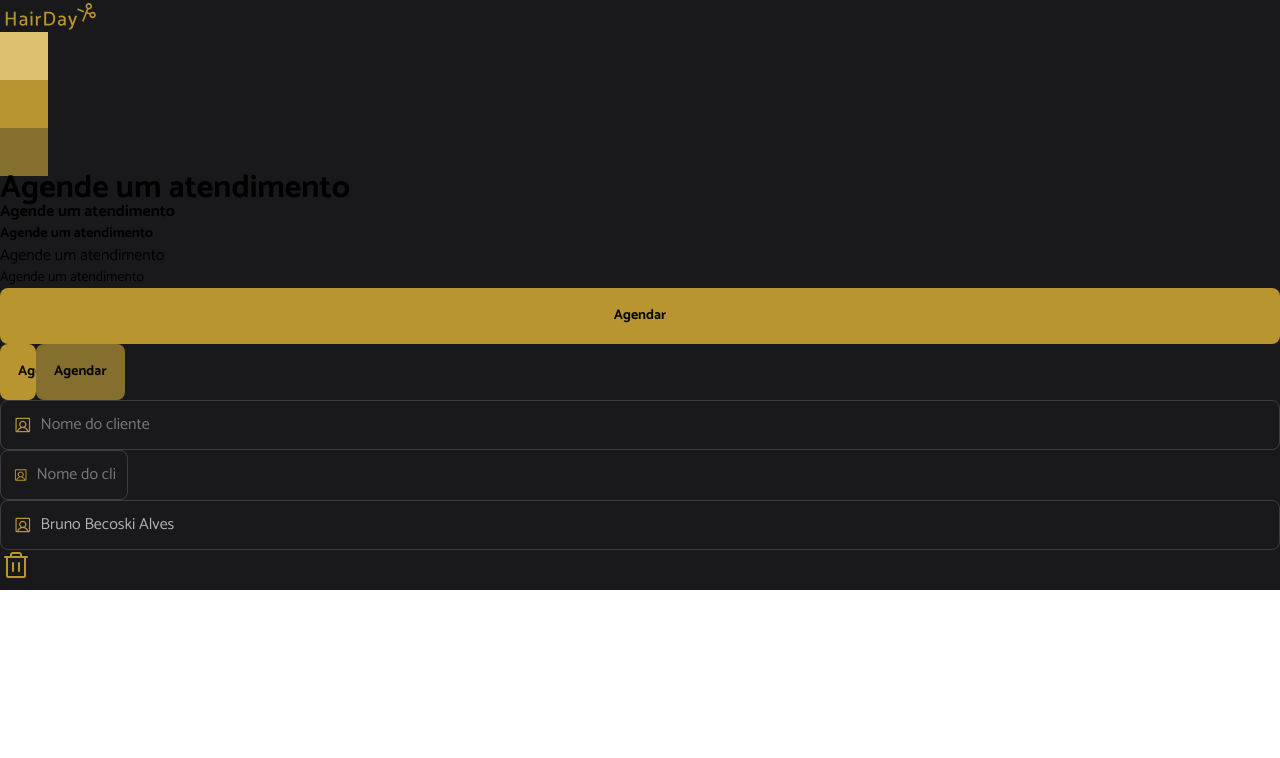
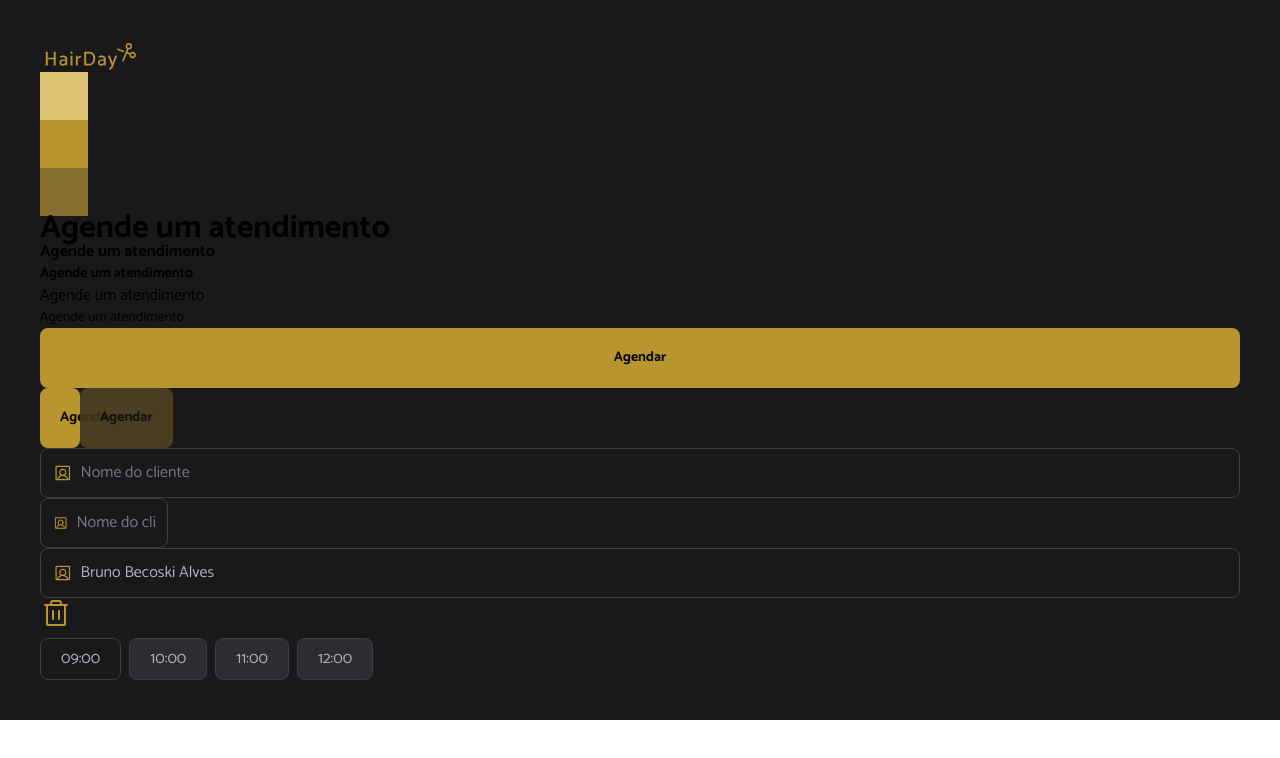
Before and after one commit to BrunoBecoski/reactjs-hairday, a React (Vite) app: page / in a window 1280 px wide. Shown: the top 758 px of the page. Built offline with nearby package versions, Linux system fonts and the light colour scheme.

Commit message:
Cria o componente TimeSelect

```diff
--- a/src/App.tsx
+++ b/src/App.tsx
@@ -5,10 +5,11 @@ import { Input } from "./components/input";
 import { ButtonIcon } from "./components/buttonIcon";
 
 import LogoImg from "./assets/logo.svg";
+import { TimeSelect } from "./components/timeSelect";
 
 export function App() {
   return (
-    <div className="bg-gray-800">
+    <div className="bg-gray-800 p-10">
       <img src={LogoImg} />
 
       <div className="size-12 bg-yellow-light"></div>
@@ -34,6 +35,13 @@ export function App() {
       <Input icon={UserSquareIcon} value="Bruno Becoski Alves" />
 
       <ButtonIcon icon={TrashIcon} />
+
+      <div className="flex gap-2">
+        <TimeSelect label="09:00" name="test" disabled />
+        <TimeSelect label="10:00" name="test" />
+        <TimeSelect label="11:00" name="test" />
+        <TimeSelect label="12:00" name="test" />
+      </div>
     </div>
   );
 }
--- a/src/components/button.tsx
+++ b/src/components/button.tsx
@@ -6,7 +6,11 @@ export function Button({ className, ...props }: ButtonProps) {
   return (
     <button
       className={`
-        cursor-pointer text-title-sm font-bold text-gray-900 bg-yellow-base rounded-lg p-4.5 not-disabled:hover:bg-yellow-light disabled:bg-yellow-dark disabled:cursor-not-allowed transition-colors
+        cursor-pointer rounded-lg p-4.5 text-title-sm font-bold border-2
+        text-gray-900 bg-yellow-base border-yellow-base
+        not-disabled:hover:border-yellow-light
+        disabled:opacity-30 disabled:cursor-not-allowed
+        transition-colors
         ${className}
        `}
       {...props}
--- a/src/components/buttonIcon.tsx
+++ b/src/components/buttonIcon.tsx
@@ -13,7 +13,8 @@ export function ButtonIcon({
   return (
     <button
       className={`
-        cursor-pointer text-yellow-base hover:text-yellow-light
+        cursor-pointer transition-colors
+        text-yellow-base hover:text-yellow-lights
         ${className}
       `}
       {...props}
--- a/src/components/input.tsx
+++ b/src/components/input.tsx
@@ -13,13 +13,14 @@ export function Input({
   return (
     <label
       className={`
-        cursor-text border-[1.5px] border-gray-500 p-3 rounded-lg focus-within:border-yellow-dark flex items-center gap-2 group
+        flex items-center gap-2 cursor-text p-3 rounded-lg border
+        border-gray-500  focus-within:border-yellow-dark
         ${className}
       `}
     >
       <IconComponent size={20} className="text-yellow-base" />
       <input
-        className="w-full focus:outline-0 text-text-md text-gray-200 placeholder:text-gray-400 placeholder:text-text-md focus:gro"
+        className="w-full focus:outline-0 text-text-md text-gray-200 placeholder:text-gray-400 placeholder:text-text-md"
         {...props}
       />
     </label>
--- /dev/null
+++ b/src/components/timeSelect.tsx
@@ -0,0 +1,23 @@
+import type { ComponentProps } from "react";
+
+interface TimeSelectProps extends ComponentProps<"input"> {
+  label: string;
+}
+
+export function TimeSelect({ label, className, ...props }: TimeSelectProps) {
+  return (
+    <label
+      className={`
+        cursor-pointer px-5 py-2 rounded-lg
+        bg-gray-600 text-gray-200 border border-gray-500
+        not-[has-[:disabled]]:hover:bg-gray-500
+        has-checked:text-yellow-base has-checked:border-yellow-base
+        has-disabled:bg-transparent has-disabled:cursor-not-allowed
+        ${className}
+      `}
+    >
+      <span className="text-text-md">{label}</span>
+      <input type="radio" className="hidden" {...props} />
+    </label>
+  );
+}
```
